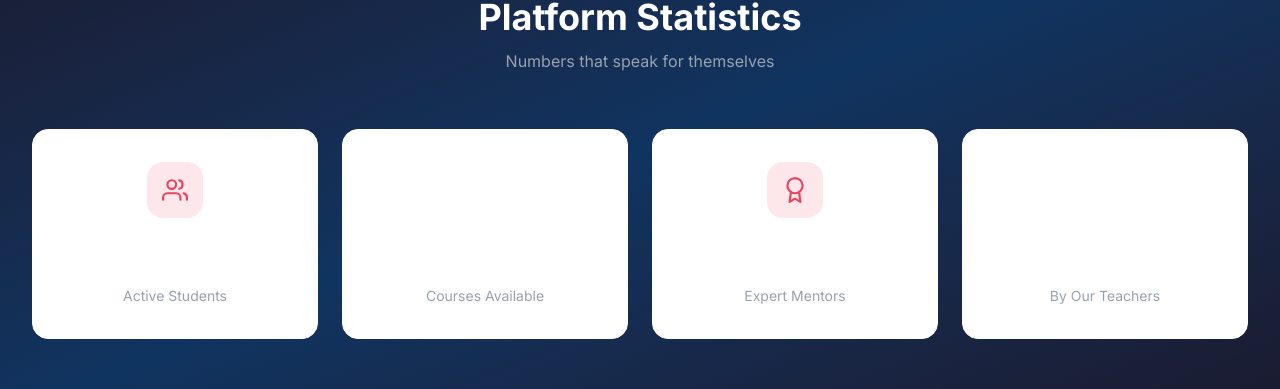
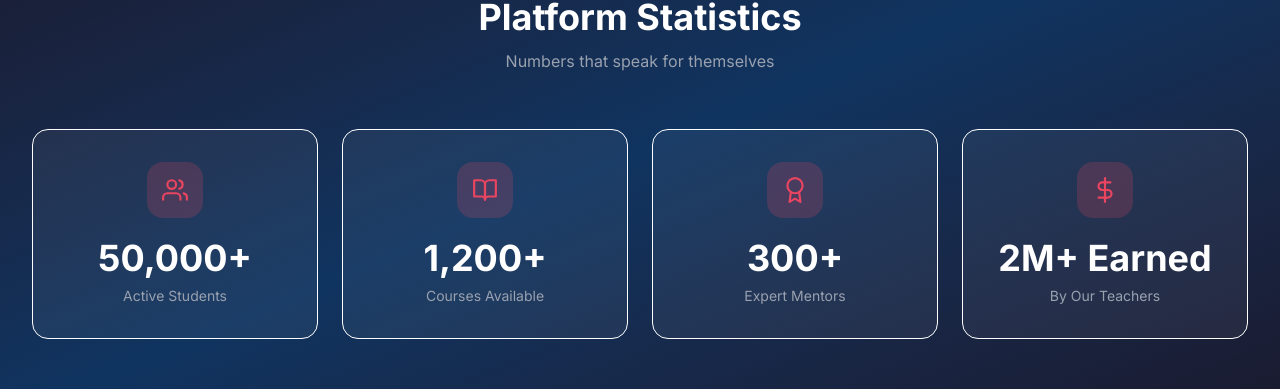
Before and after one commit to Tariqul-stack/coursenest-client, a Next.js app: page / in a window 1280 px wide. Shown: the part 2733-3122 px from the top of the page. Built offline with nearby package versions, Linux system fonts and the light colour scheme; no server answers.

Commit message:
fix: stats section cards background and text fixed

```diff
--- a/components/home/StatsSection.tsx
+++ b/components/home/StatsSection.tsx
@@ -17,7 +17,7 @@ const stats = [
     value: 1200,
     suffix: '+',
     label: 'Courses Available',
-    color: '#ffffff',
+    color: '#e94560',
   },
   {
     icon: FiAward,
@@ -31,7 +31,7 @@ const stats = [
     value: 2,
     suffix: 'M+ Earned',
     label: 'By Our Teachers',
-    color: '#ffffff',
+    color: '#e94560',
   },
 ];
 
@@ -107,14 +107,14 @@ const StatsSection = () => {
               whileInView={{ opacity: 1, y: 0 }}
               viewport={{ once: true }}
               transition={{ duration: 0.5, delay: index * 0.1 }}
-              className="bg-white bg-opacity-5 backdrop-blur-sm border border-white border-opacity-10 rounded-2xl p-8 text-center hover:bg-opacity-10 transition"
+              className="border border-white border-opacity-10 rounded-2xl p-8 text-center"
+              style={{ backgroundColor: 'rgba(255,255,255,0.05)' }}
             >
               {/* Icon */}
-              <div
-                className="w-14 h-14 rounded-2xl flex items-center justify-center mx-auto mb-5"
-                style={{ backgroundColor: stat.color + '20' }}
+              <div className="w-14 h-14 rounded-2xl flex items-center justify-center mx-auto mb-5"
+                style={{ backgroundColor: 'rgba(233,69,96,0.2)' }}
               >
-                <stat.icon size={26} color={stat.color} />
+                <stat.icon size={26} color="#e94560" />
               </div>
 
               {/* Count */}
```
